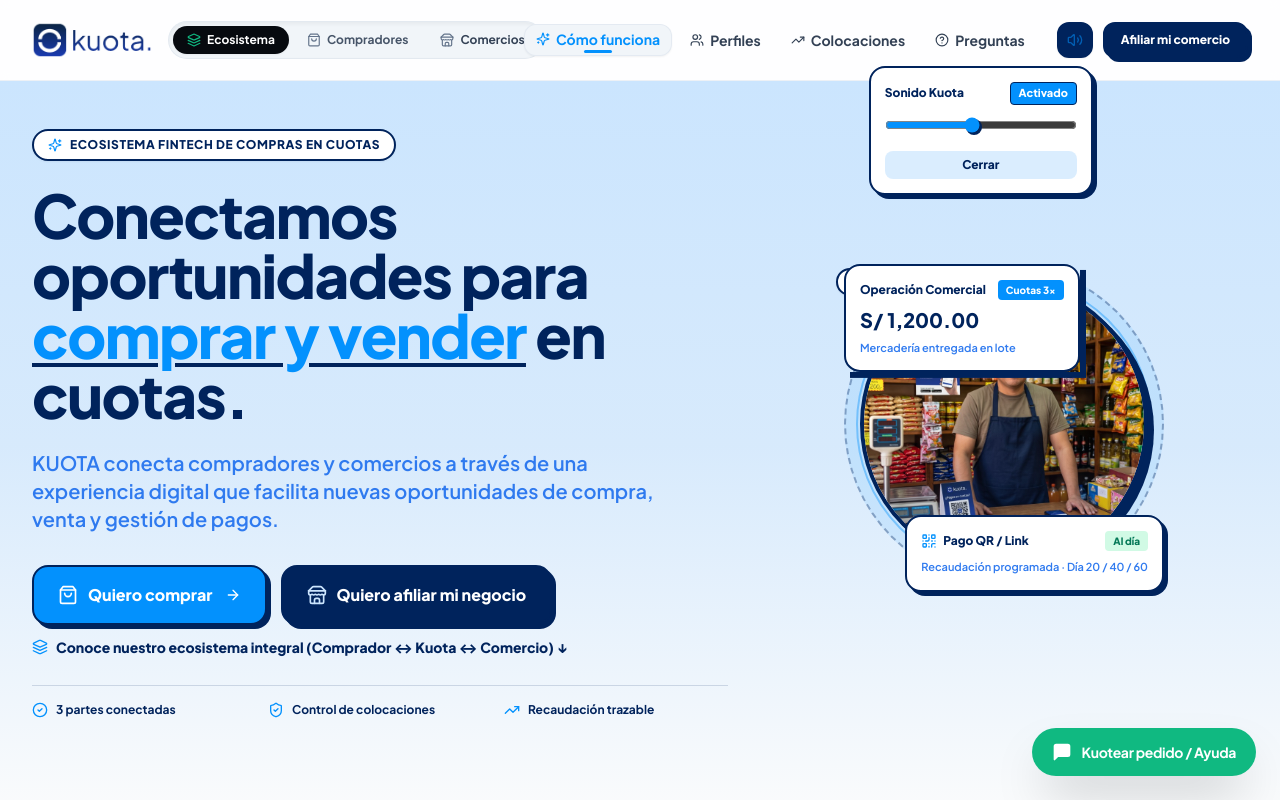
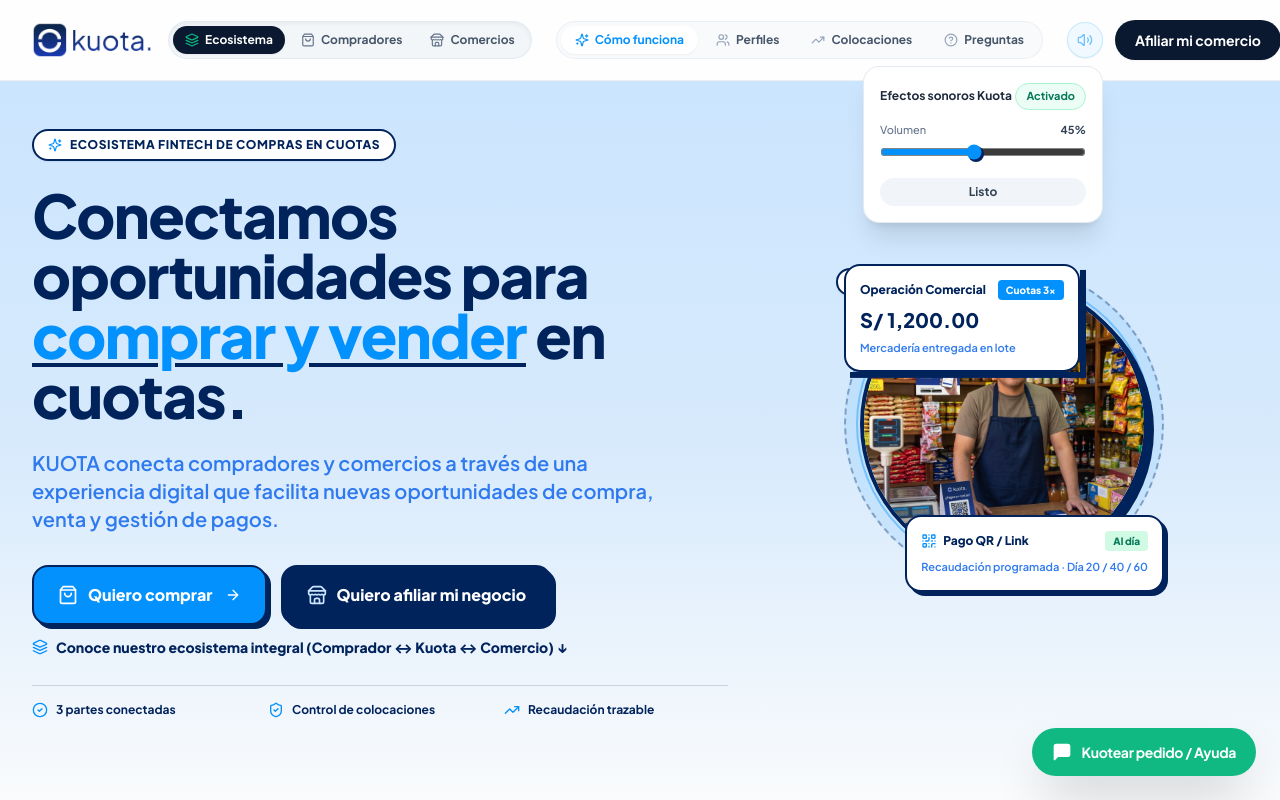
Before and after one commit to Juzakito/kuota-app, a React (Vite) app in the folder landing/: page / in a window 1280 px wide. Both pictures are taken after a click on the button 1074 px from the left and 40 px from the top of the page. Shown: the top 800 px of the page. Built offline with nearby package versions, Linux system fonts and the light colour scheme.

Commit message:
fix(navbar): prevent link collision with capsule switcher, refine rounded fintech controls and responsive spacing

```diff
--- a/landing/src/components/UnifiedNavbar.tsx
+++ b/landing/src/components/UnifiedNavbar.tsx
@@ -242,15 +242,15 @@
     >
       <div
         id="kuota-top-bar"
-        className="max-w-7xl mx-auto px-2.5 sm:px-6 lg:px-8 h-16 sm:h-20 flex items-center justify-between gap-1.5 sm:gap-4 relative z-50"
+        className="max-w-7xl mx-auto px-3 sm:px-6 lg:px-8 h-16 sm:h-20 flex items-center justify-between gap-3 sm:gap-6 relative z-50"
       >
         {/* Izquierda: Logo oficial Kuota + Selector de 3 Perfiles (Ecosistema / Compradores / Comercios) */}
-        <div className="flex items-center gap-2 sm:gap-4 min-w-0">
+        <div className="flex items-center gap-3 sm:gap-4 shrink-0">
           <a
             href="#inicio"
             onClick={handleLogoClick}
             aria-label="Kuota — Ir al inicio"
-            className="focus-visible:outline-none shrink-0 flex items-center touch-manipulation transition-transform duration-200 lg:hover:scale-[1.03] active:scale-[0.97]"
+            className="focus-visible:outline-none shrink-0 flex items-center touch-manipulation transition-transform duration-200 hover:scale-[1.02] active:scale-[0.98]"
           >
             <KuotaLogo size="sm" className="sm:hidden" />
             <KuotaLogo size="md" className="hidden sm:inline-flex" />
@@ -260,7 +260,7 @@
           <div
             role="tablist"
             aria-label="Seleccionar perfil del ecosistema"
-            className="hidden sm:inline-flex items-center gap-1 p-1 rounded-full bg-slate-100 border border-slate-200/90 shadow-inner shrink-0"
+            className="hidden sm:inline-flex items-center gap-1 p-1 rounded-full bg-slate-100/90 border border-slate-200/80 shadow-inner shrink-0"
           >
             {/* Pestaña 1: Ecosistema */}
             <button
@@ -268,10 +268,10 @@
               role="tab"
               aria-selected={activeModeNormalized === 'ecosistema'}
               onClick={() => handleSwitchMode('ecosistema', 'navbar_pill')}
-              className={`inline-flex items-center justify-center gap-1.5 px-3 sm:px-3.5 py-1.5 rounded-full text-xs font-bold whitespace-nowrap shrink-0 transition-all duration-200 select-none active:scale-95 ${
+              className={`inline-flex items-center justify-center gap-1.5 px-3 py-1.5 rounded-full text-xs font-bold whitespace-nowrap shrink-0 transition-all duration-200 select-none cursor-pointer active:scale-95 ${
                 activeModeNormalized === 'ecosistema'
-                  ? 'bg-[#070A0F] text-white shadow-sm'
-                  : 'bg-transparent text-slate-600 hover:text-slate-900 hover:bg-white/70'
+                  ? 'bg-[#0A192F] text-white shadow-sm'
+                  : 'bg-transparent text-slate-600 hover:text-slate-900 hover:bg-white/80'
               }`}
             >
               <Layers
@@ -288,10 +288,10 @@
               role="tab"
               aria-selected={activeModeNormalized === 'compradores'}
               onClick={() => handleSwitchMode('compradores', 'navbar_pill')}
-              className={`inline-flex items-center justify-center gap-1.5 px-3 sm:px-3.5 py-1.5 rounded-full text-xs font-bold whitespace-nowrap shrink-0 transition-all duration-200 select-none active:scale-95 ${
+              className={`inline-flex items-center justify-center gap-1.5 px-3 py-1.5 rounded-full text-xs font-bold whitespace-nowrap shrink-0 transition-all duration-200 select-none cursor-pointer active:scale-95 ${
                 activeModeNormalized === 'compradores'
                   ? 'bg-[#0391FD] text-white shadow-sm'
-                  : 'bg-transparent text-slate-600 hover:text-slate-900 hover:bg-white/70'
+                  : 'bg-transparent text-slate-600 hover:text-slate-900 hover:bg-white/80'
               }`}
             >
               <ShoppingBag
@@ -308,10 +308,10 @@
               role="tab"
               aria-selected={activeModeNormalized === 'comercios'}
               onClick={() => handleSwitchMode('comercios', 'navbar_pill')}
-              className={`inline-flex items-center justify-center gap-1.5 px-3 sm:px-3.5 py-1.5 rounded-full text-xs font-bold whitespace-nowrap shrink-0 transition-all duration-200 select-none active:scale-95 ${
+              className={`inline-flex items-center justify-center gap-1.5 px-3 py-1.5 rounded-full text-xs font-bold whitespace-nowrap shrink-0 transition-all duration-200 select-none cursor-pointer active:scale-95 ${
                 activeModeNormalized === 'comercios'
                   ? 'bg-[#059669] text-white shadow-sm'
-                  : 'bg-transparent text-slate-700 hover:text-slate-950 hover:bg-white/80'
+                  : 'bg-transparent text-slate-600 hover:text-slate-900 hover:bg-white/80'
               }`}
             >
               <Store
@@ -324,7 +324,7 @@
           </div>
         </div>
 
-        {/* Centro: Navegación Desktop con indicador deslizante */}
+        {/* Centro: Navegación de secciones (Visible en pantallas amplias xl:flex para evitar cualquier colisión) */}
         <nav
           aria-label="Navegación principal"
           onMouseLeave={() => setHoveredNavHref(null)}
@@ -333,22 +333,8 @@
             transform: isSwitching ? 'translate3d(0, -4px, 0)' : 'translate3d(0, 0, 0)',
             transition: 'opacity 220ms ease, transform 220ms ease',
           }}
-          className="relative hidden lg:flex items-center gap-1 xl:gap-1.5 p-1 rounded-2xl shrink-0"
+          className="relative hidden xl:flex items-center gap-1 p-1 rounded-full bg-slate-50/90 border border-slate-200/60 shrink-0"
         >
-          {navPillBounds.ready && (
-            <span
-              aria-hidden="true"
-              style={{
-                left: `${navPillBounds.left}px`,
-                width: `${navPillBounds.width}px`,
-                transition: 'left 340ms cubic-bezier(0.22, 1, 0.36, 1), width 340ms cubic-bezier(0.22, 1, 0.36, 1)',
-              }}
-              className="pointer-events-none absolute top-1 bottom-1 rounded-xl bg-slate-100 border border-slate-200/80 shadow-sm z-0 flex items-end justify-center overflow-hidden"
-            >
-              <span className="w-7 h-[3px] rounded-full bg-kuota-dodger mb-0.5" />
-            </span>
-          )}
-
           {navLinks.map((link) => {
             const IconComponent = link.icon;
             const isHighlighted = highlightedNavHref === link.href;
@@ -361,13 +347,13 @@
                 href={link.href}
                 onMouseEnter={() => setHoveredNavHref(link.href)}
                 onClick={(e) => handleLinkClick(e, link.label, link.href)}
-                className={`relative z-10 inline-flex items-center gap-1.5 px-3 py-1.5 rounded-xl text-sm font-bold whitespace-nowrap transition-all duration-200 ${
+                className={`relative z-10 inline-flex items-center gap-1.5 px-3.5 py-1.5 rounded-full text-xs font-bold whitespace-nowrap transition-all duration-200 cursor-pointer ${
                   isHighlighted
-                    ? 'text-kuota-dodger -translate-y-[1px]'
-                    : 'text-slate-700 hover:text-kuota-dodger'
+                    ? 'bg-white text-[#0391FD] shadow-sm'
+                    : 'text-slate-600 hover:text-[#0A192F] hover:bg-white/60'
                 }`}
               >
-                <IconComponent className="w-3.5 h-3.5 shrink-0" aria-hidden="true" />
+                <IconComponent className={`w-3.5 h-3.5 shrink-0 ${isHighlighted ? 'text-[#0391FD]' : 'text-slate-400'}`} aria-hidden="true" />
                 <span>{link.label}</span>
               </a>
             );
@@ -375,7 +361,7 @@
         </nav>
 
         {/* Derecha: Identidad sonora + CTA Contextual + Hamburguesa */}
-        <div className="flex items-center gap-1.5 sm:gap-2.5 shrink-0">
+        <div className="flex items-center gap-2 sm:gap-3 shrink-0">
           {/* Identidad Sonora */}
           <div className="relative">
             <button
@@ -390,14 +376,14 @@
                 }
               }}
               aria-label={soundState.enabled ? 'Configurar sonido' : 'Activar sonido'}
-              className={`w-9 h-9 rounded-xl border-2 border-kuota-deepnavy flex items-center justify-center transition-all ${
+              className={`w-9 h-9 rounded-full flex items-center justify-center transition-all cursor-pointer ${
                 soundState.enabled
-                  ? 'bg-kuota-deepnavy text-white shadow-sm'
-                  : 'bg-white text-kuota-deepnavy hover:bg-kuota-palesky/70'
+                  ? 'bg-sky-50 text-[#0391FD] border border-sky-200/80 shadow-sm'
+                  : 'bg-slate-100 hover:bg-slate-200 text-slate-500 hover:text-slate-800 border border-slate-200/70'
               }`}
             >
               {soundState.enabled ? (
-                <Volume2 className="w-4 h-4 text-kuota-dodger animate-pulse" />
+                <Volume2 className="w-4 h-4 text-[#0391FD] animate-pulse" />
               ) : (
                 <VolumeX className="w-4 h-4 opacity-70" />
               )}
@@ -407,19 +393,26 @@
               <div
                 role="dialog"
                 aria-label="Control de sonido"
-                className="absolute right-0 mt-2 w-56 rounded-2xl bg-white border-2 border-kuota-deepnavy p-3.5 shadow-navy-hard z-50 space-y-3 animate-fadeIn"
+                className="absolute right-0 mt-2 w-60 rounded-2xl bg-white border border-slate-200/90 p-4 shadow-xl z-50 space-y-3 animate-fadeIn text-[#0A192F]"
               >
                 <div className="flex items-center justify-between">
-                  <span className="text-xs font-extrabold text-kuota-deepnavy">Sonido Kuota</span>
+                  <span className="text-xs font-bold text-slate-800">Efectos sonoros Kuota</span>
                   <button
                     type="button"
                     onClick={() => kuotaSound.setEnabled(!soundState.enabled)}
-                    className={`px-2 py-0.5 rounded text-[11px] font-extrabold border border-kuota-deepnavy ${
-                      soundState.enabled ? 'bg-kuota-dodger text-white' : 'bg-kuota-palesky text-kuota-deepnavy'
+                    className={`px-2.5 py-1 rounded-full text-[11px] font-bold transition-colors cursor-pointer ${
+                      soundState.enabled
+                        ? 'bg-emerald-50 text-emerald-700 border border-emerald-200'
+                        : 'bg-slate-100 text-slate-500'
                     }`}
                   >
-                    {soundState.enabled ? 'Activado' : 'Desactivado'}
+                    {soundState.enabled ? 'Activado' : 'Silenciado'}
                   </button>
+                </div>
+                <div className="space-y-1.5">
+                  <div className="flex justify-between text-[11px] text-slate-500 font-medium">
+                    <span>Volumen</span>
+                    <span className="font-bold text-slate-700">{Math.round(soundState.volume * 100)}%</span>
                   </div>
                   <input
                     type="range"
@@ -427,21 +420,22 @@
                     max={100}
                     value={Math.round(soundState.volume * 100)}
                     onChange={(e) => kuotaSound.setVolume(Number(e.target.value) / 100)}
-                  className="w-full accent-kuota-dodger cursor-pointer"
+                    className="w-full accent-[#0391FD] cursor-pointer"
                   />
+                </div>
                 <button
                   type="button"
                   onClick={() => setSoundPanelOpen(false)}
-                  className="w-full py-1.5 rounded-lg bg-kuota-palesky/70 text-xs font-extrabold text-kuota-deepnavy"
+                  className="w-full py-1.5 rounded-full bg-slate-100 hover:bg-slate-200 text-xs font-bold text-slate-700 transition-colors cursor-pointer"
                 >
-                  Cerrar
+                  Listo
                 </button>
               </div>
             )}
           </div>
 
           {/* CTA Contextual en Desktop */}
-          <div className="hidden lg:block shrink-0">
+          <div className="hidden sm:block shrink-0">
             {activeModeNormalized === 'ecosistema' ? (
               <button
                 type="button"
@@ -453,7 +447,7 @@
                     onModeChange('comercios', 'navbar_cta');
                   }
                 }}
-                className="px-4 py-2 rounded-xl bg-kuota-deepnavy hover:bg-kuota-dodger text-white text-xs font-extrabold border-2 border-kuota-deepnavy shadow-navy-hard transition-transform hover:-translate-y-0.5"
+                className="px-4 sm:px-5 py-2 sm:py-2.5 rounded-full bg-[#0A192F] hover:bg-[#0391FD] text-white text-xs sm:text-sm font-bold shadow-sm hover:shadow transition-all duration-200 active:scale-95 cursor-pointer"
               >
                 Afiliar mi comercio
               </button>
@@ -466,14 +460,14 @@
                   kuotaSound.playCtaClick();
                   if (onOpenMerchantAffiliation) onOpenMerchantAffiliation();
                 }}
-                className="px-4 py-2 rounded-xl bg-kuota-dodger hover:bg-kuota-crayola text-white text-xs font-extrabold border-2 border-kuota-deepnavy shadow-navy-hard transition-transform hover:-translate-y-0.5"
+                className="px-4 sm:px-5 py-2 sm:py-2.5 rounded-full bg-[#10B981] hover:bg-[#059669] text-white text-xs sm:text-sm font-bold shadow-sm hover:shadow transition-all duration-200 active:scale-95 cursor-pointer"
               >
                 Afiliar mi negocio
               </button>
             )}
           </div>
 
-          {/* Hamburguesa Móvil */}
+          {/* Hamburguesa (visible en pantallas inferiores a xl) */}
           <button
             type="button"
             onClick={() => {
@@ -484,29 +478,31 @@
             aria-expanded={mobileMenuOpen}
             aria-controls="mobile-nav-menu"
             aria-label={mobileMenuOpen ? 'Cerrar menú' : 'Abrir menú'}
-            className={`lg:hidden w-10 h-10 rounded-xl border-2 border-kuota-deepnavy flex items-center justify-center transition-all ${
-              mobileMenuOpen ? 'bg-kuota-deepnavy text-white' : 'bg-white text-kuota-deepnavy'
+            className={`xl:hidden w-9 h-9 rounded-full flex items-center justify-center transition-all cursor-pointer ${
+              mobileMenuOpen
+                ? 'bg-[#0A192F] text-white shadow-sm'
+                : 'bg-slate-100 hover:bg-slate-200 text-slate-700 border border-slate-200/80'
             }`}
           >
-            {mobileMenuOpen ? <X className="w-5 h-5" /> : <Menu className="w-5 h-5" />}
+            {mobileMenuOpen ? <X className="w-4 h-4" /> : <Menu className="w-4 h-4" />}
           </button>
         </div>
       </div>
 
-      {/* Backdrop móvil */}
+      {/* Backdrop móvil / tablet */}
       {mobileMenuOpen && (
         <div
           aria-hidden="true"
           onClick={() => setMobileMenuOpen(false)}
-          className="fixed inset-0 top-16 bg-kuota-deepnavy/25 backdrop-blur-[1px] z-40 lg:hidden"
+          className="fixed inset-0 top-16 sm:top-20 bg-slate-900/40 backdrop-blur-sm z-40 xl:hidden"
         />
       )}
 
-      {/* Menú Móvil Desplegable */}
+      {/* Menú Móvil / Tablet Desplegable */}
       <div
         id="mobile-nav-menu"
         aria-hidden={!mobileMenuOpen}
-        className={`lg:hidden fixed top-16 inset-x-0 bottom-0 z-50 bg-[#070E1A]/95 backdrop-blur-xl border-t border-white/10 transition-all duration-300 overflow-y-auto ${
+        className={`xl:hidden fixed top-16 sm:top-20 inset-x-0 bottom-0 z-50 bg-[#070E1A]/95 backdrop-blur-xl border-t border-white/10 transition-all duration-300 overflow-y-auto ${
           mobileMenuOpen
             ? 'opacity-100 pointer-events-auto'
             : 'opacity-0 pointer-events-none'
```
Lines whose indentation alone changed are shown as unchanged.
